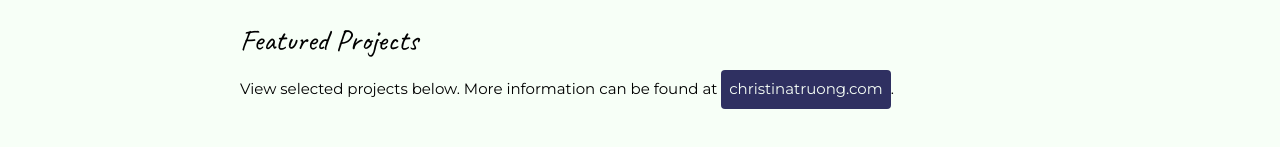
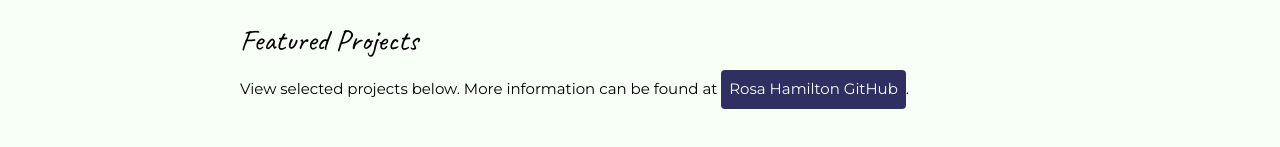
Before and after one commit to Rosa992/portfolio, a plain HTML site: page index.html in a window 1280 px wide. Shown: the part 545-692 px from the top of the page. Drawn offline with Linux system fonts and the light colour scheme.

Commit message:
Update index.html
Website link

```diff
--- a/index.html
+++ b/index.html
@@ -29,7 +29,7 @@
       <section class="projects">
 <div class="content-wrap divider">
         <h2>Featured Projects</h2>
-        <p>View selected projects below. More information can be found at <a class="btn" href="http://christinatruong.com">christinatruong.com</a>.</p>
+        <p>View selected projects below. More information can be found at <a class="btn" href="https://github.com/Rosa992">Rosa Hamilton GitHub</a>.</p>
 
         <!-- Copy the whole <section> block to add more projects. -->
         <section class="project-item">
```
